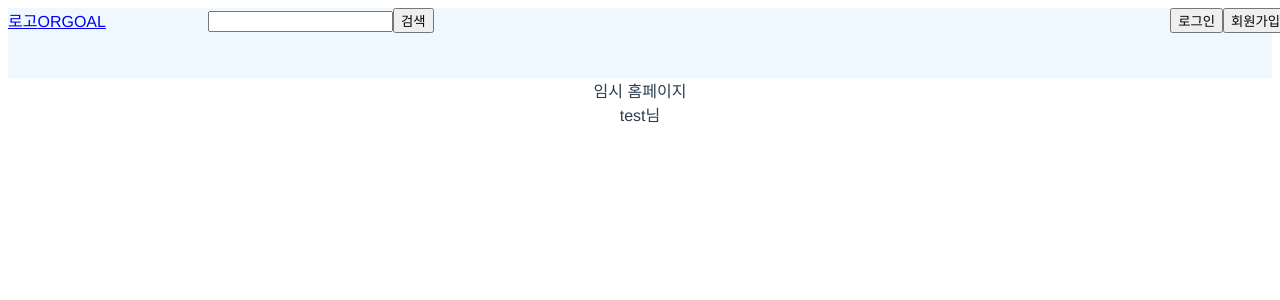
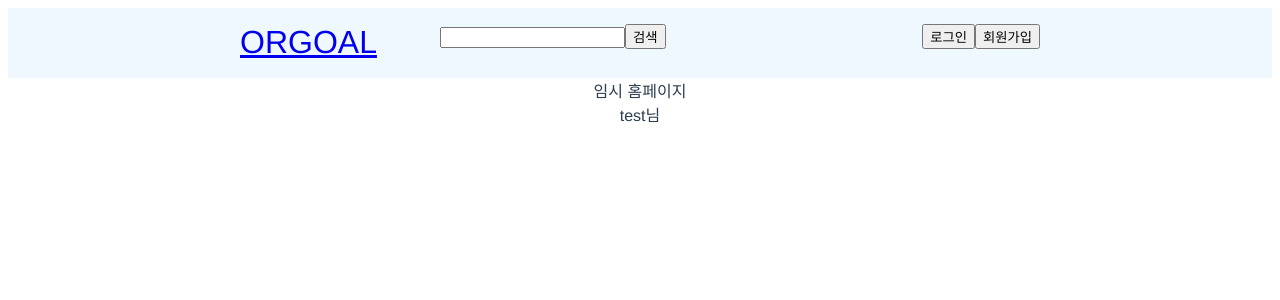
Before and after one commit to Oince/Orgoal, a Vue app in the folder orgoal/src/front/: page / in a window 1280 px wide. Shown: the top 300 px of the page. Built offline with nearby package versions, Linux system fonts and the light colour scheme.

Commit message:
Navbar 디자인 살짝 변경

```diff
--- a/orgoal/src/front/src/components/NavBar.vue
+++ b/orgoal/src/front/src/components/NavBar.vue
@@ -2,8 +2,7 @@
   <div class="navbar">
     <div class="desktop_container">
       <div class="content">
-        <router-link to="/">
-          <span class="logo">로고</span>
+        <router-link to="/" class="logo">
           <span>ORGOAL</span>
         </router-link>
         <div class="navbar-menu">
@@ -62,9 +61,15 @@ export default {
 }
 .content {
   display: flex;
-  width: 1280px;
+  width: 800px;
   margin: 0 auto;
   justify-content: space-between;
+  padding: 1em 0;
+}
+.logo {
+  flex:0 0 200px;
+  text-align: left;
+  font-size : 24pt;
 }
 .navbar-menu {
   width: 1080px;
```
